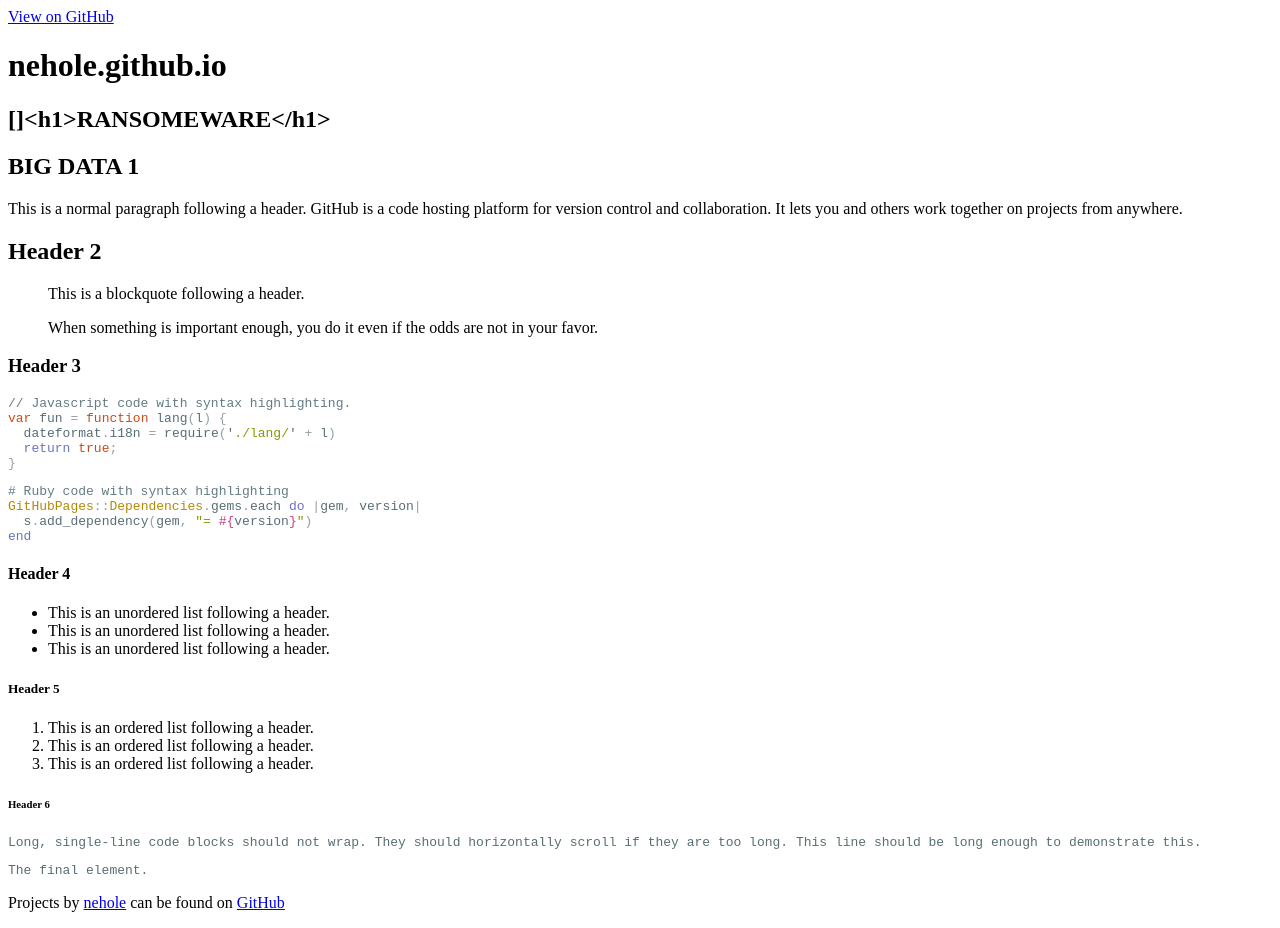
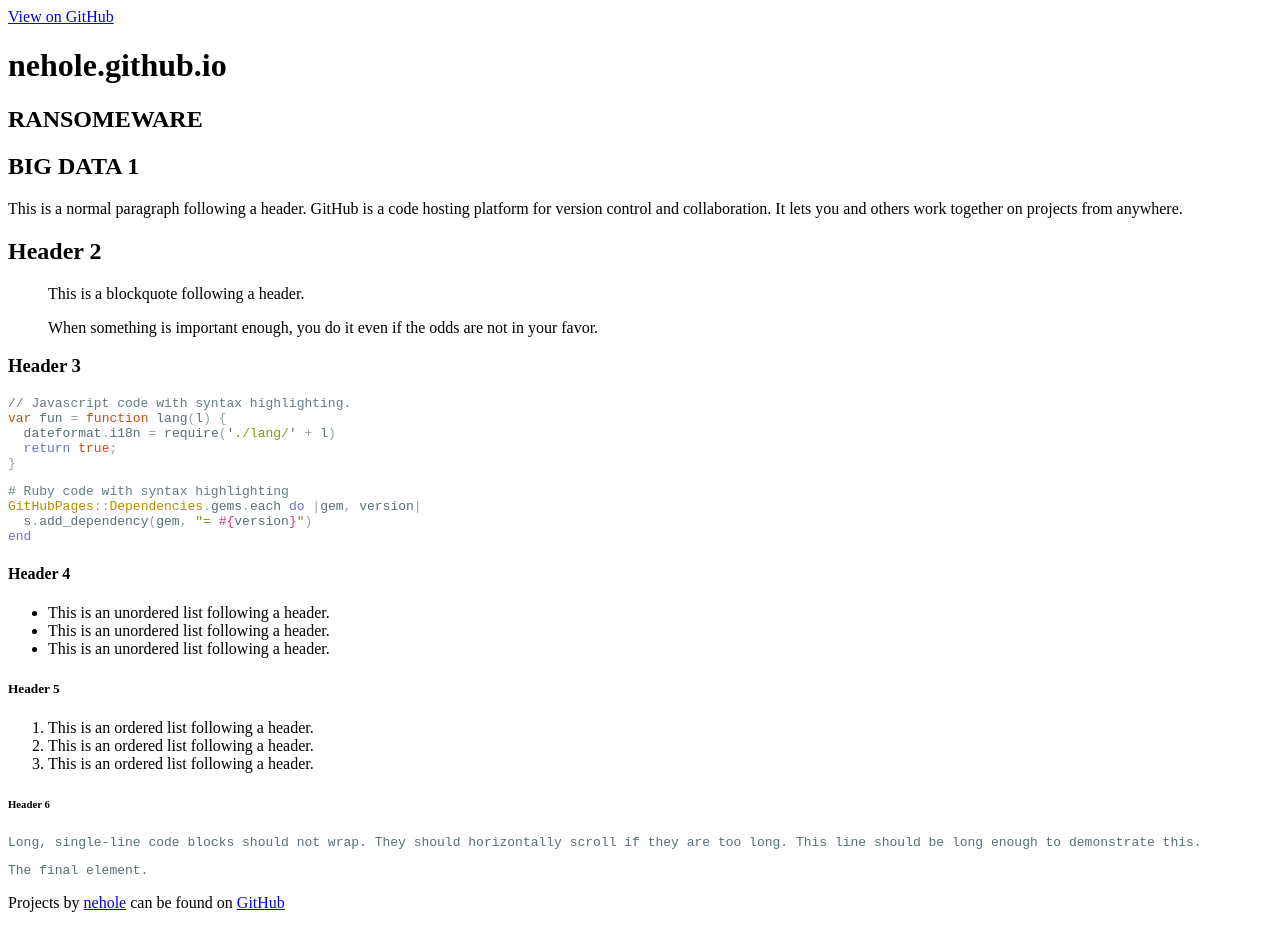
Before and after one commit to nehole/nehole.github.io, a Jekyll site: the page built from index.md, in a window 1280 px wide. Built offline with Jekyll 4.4.1, drawn with Linux system fonts in a browser that asks for light colours; nearby versions of some CDN libraries; our own code applies the rules of GitHub Pages for plain Markdown files; the repository's description, which GitHub fills in, is left out.

```diff
--- a/index.md
+++ b/index.md
@@ -1,4 +1,4 @@
-# []<h1>RANSOMEWARE</h1>
+<h1>RANSOMEWARE</h1>
 # [](#header-1)BIG DATA 1
 
 This is a normal paragraph following a header. GitHub is a code hosting platform for version control and collaboration. It lets you and others work together on projects from anywhere.
```
